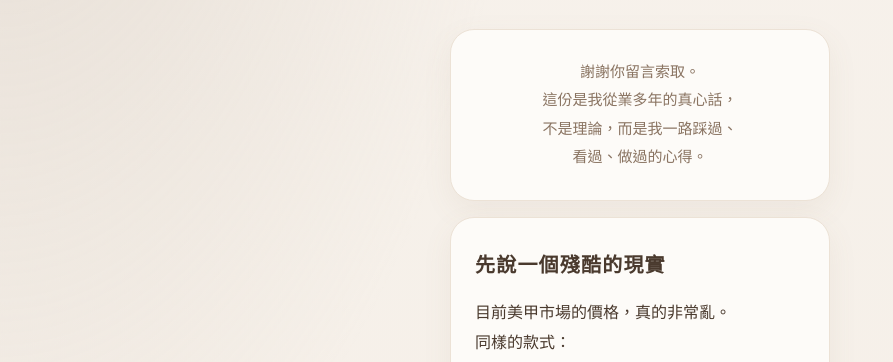
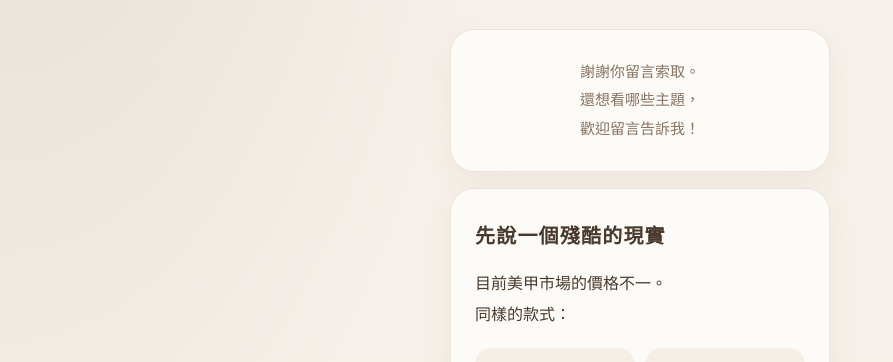
Before and after one commit to qknailart/qknailart.github.io, a plain HTML site: page ep2-r8m4tz.html in a window 1280 px wide. Shown: the part 438-800 px from the top of the page, without its empty margins (0-893 px from the left). Drawn offline with nearby package versions, Linux system fonts and the light colour scheme.

Commit message:
Update ep2-r8m4tz.html

```diff
--- a/ep2-r8m4tz.html
+++ b/ep2-r8m4tz.html
@@ -116,12 +116,12 @@
   </div>
 
   <div class="card intro">
-    <p>謝謝你留言索取。<br>這份是我從業多年的真心話，<br>不是理論，而是我一路踩過、<br>看過、做過的心得。</p>
+    <p>謝謝你留言索取。<br>還想看哪些主題，<br>歡迎留言告訴我！</p>
   </div>
 
   <div class="card">
     <h2>先說一個殘酷的現實</h2>
-    <p>目前美甲市場的價格，真的非常亂。<br>同樣的款式：</p>
+    <p>目前美甲市場的價格不一。<br>同樣的款式：</p>
     <div class="prices">
       <div><b>1500</b><span>有人這樣收</span></div>
       <div><b>599</b><span>也有人這樣收</span></div>
```
